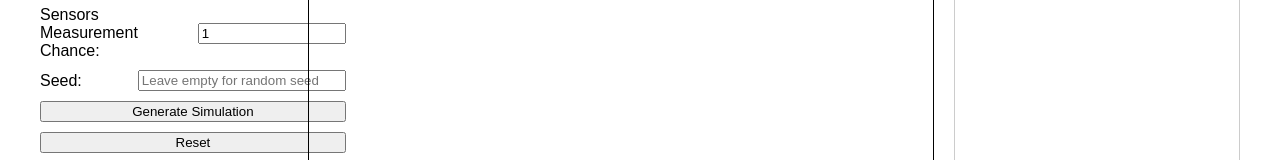
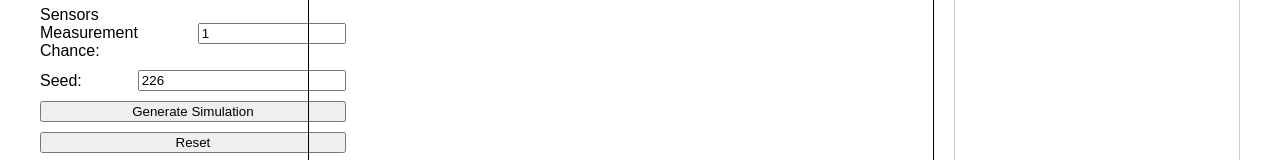
Before and after one commit to EdoardoLuciani/ctrl-mac-simulator, a website built with Vite: page frontend/index.html in a window 1280 px wide. Shown: the part 280-440 px from the top of the page. Built offline with nearby package versions, Linux system fonts and the light colour scheme.

Commit message:
Set static seed

```diff
--- a/frontend/index.html
+++ b/frontend/index.html
@@ -59,6 +59,7 @@
                             type="string"
                             name="seed"
                             placeholder="Leave empty for random seed"
+                            value="226"
                         />
                     </label>
                     <button type="submit">Generate Simulation</button>
```
